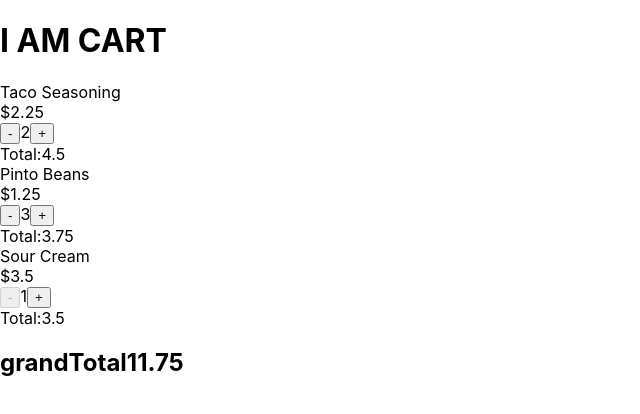
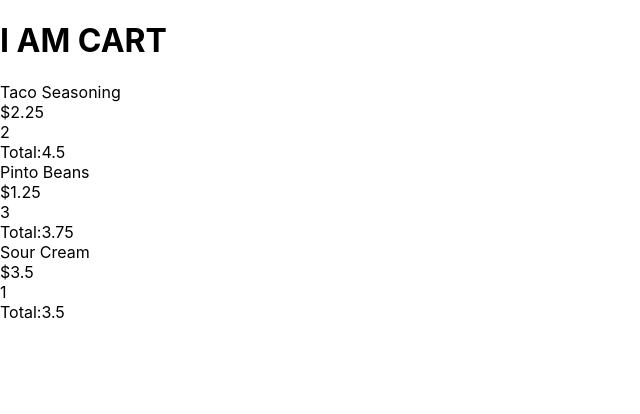
Before and after one commit to wetech16/react-shopping-cart, a React (Create React App) app in the folder shopping-cart/: page / in a window 1280 px wide. Shown: the top 414 px of the page, without its empty margins (0-640 px from the left). Built offline with nearby package versions, Linux system fonts and the light colour scheme.

Commit message:
Revert "E3 add button for grandtotal"

```diff
--- a/shopping-cart/src/Cart.js
+++ b/shopping-cart/src/Cart.js
@@ -1,46 +1,30 @@
-import React, { useState } from 'react'
+import React from 'react'
 import CartItem from './CartItem';
 
 //2nd way: function Cart(props)
 export default function Cart({items}) {
-    const [carts, setCart] = useState(items)
-
-    const updateQty =(id, newQty) => {
-        const newItem = carts.map(item => {
-            if(item.id === id){
-                return {...item, qty:newQty}
-            } else {
-                return item
-            }
-        }
-        )
-        setCart(newItem)
-    }
-    const grandTotal = carts.reduce(
-        (total,cart) => (total + cart.qty * cart.price),0
-        ).toFixed(2)
 
       return (
         <div>
             <h1>I AM CART</h1>
             {
                 //2nd way: props.items.map()
-                carts.map( (item) =>
+                items.map( (item) =>
+
                     <CartItem
                     key={item.id}
                     //2nd Way: cart={item}
-                    {...item}
-                    updateQty={updateQty}
-                    />
+                    {...item} />
                     //{...item} should be written
                     //id={item.id}
                     //name={item.name}
                     //price={item.price}
                     //qty={item.qty}
 
+
                 )
+
             }
-            <h2>grandTotal{grandTotal}</h2>
         </div>
       );
 
--- a/shopping-cart/src/CartItem.js
+++ b/shopping-cart/src/CartItem.js
@@ -1,18 +1,12 @@
 import React from 'react'
 
 //2nd way: function CartItem (pros)
-export default function CartItem ({id, name, price, qty, updateQty}) {
+export default function CartItem ({id, name, price, qty}) {
     return (
-
         <div>
             <div>{name}</div>
             <div>${price}</div>
-            <div>
-            {/* //Style and make some rules for the button */}
-                <button onClick={() => {updateQty(id, qty-1)}} disabled={qty<=1}>-</button>
-                    {qty}
-                <button onClick={() => {updateQty(id, qty+1) }} >+</button>
-            </div>
+            <div>{qty}</div>
             <div>Total:{qty * price}</div>
         </div>
         //Second Way
```
